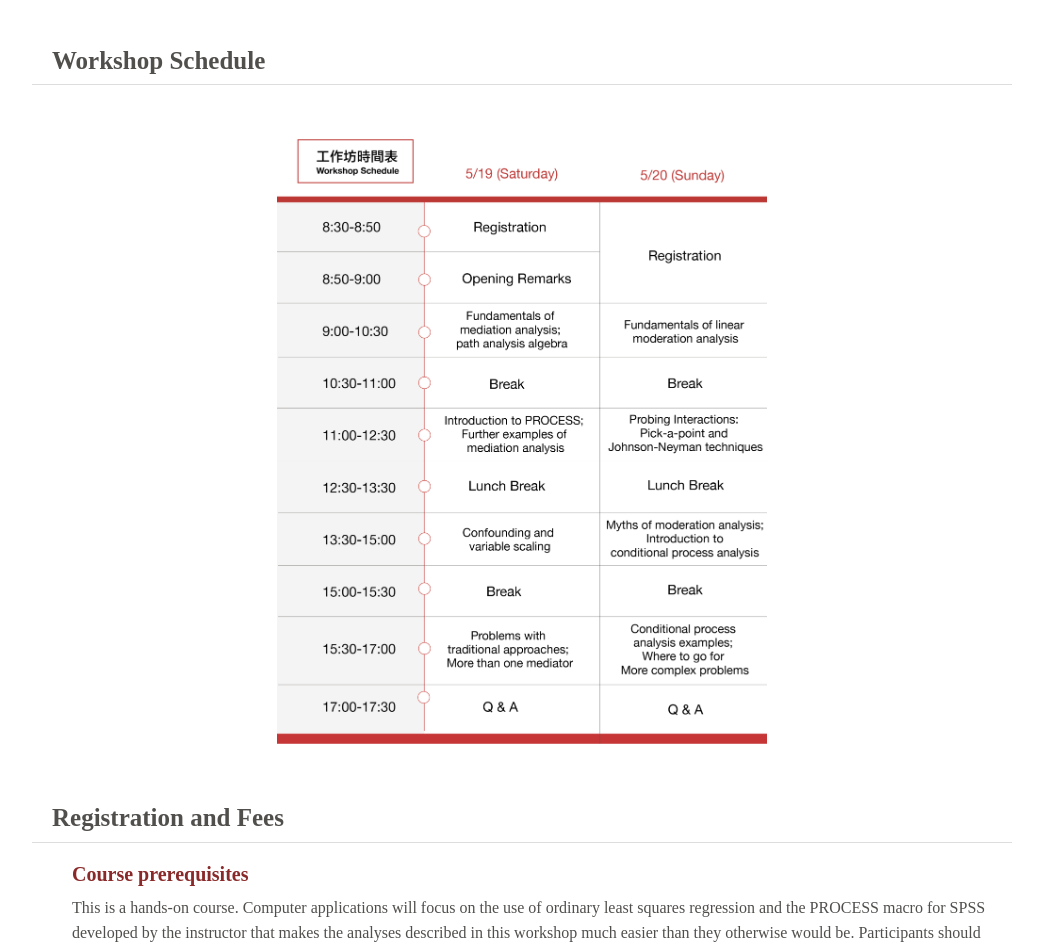
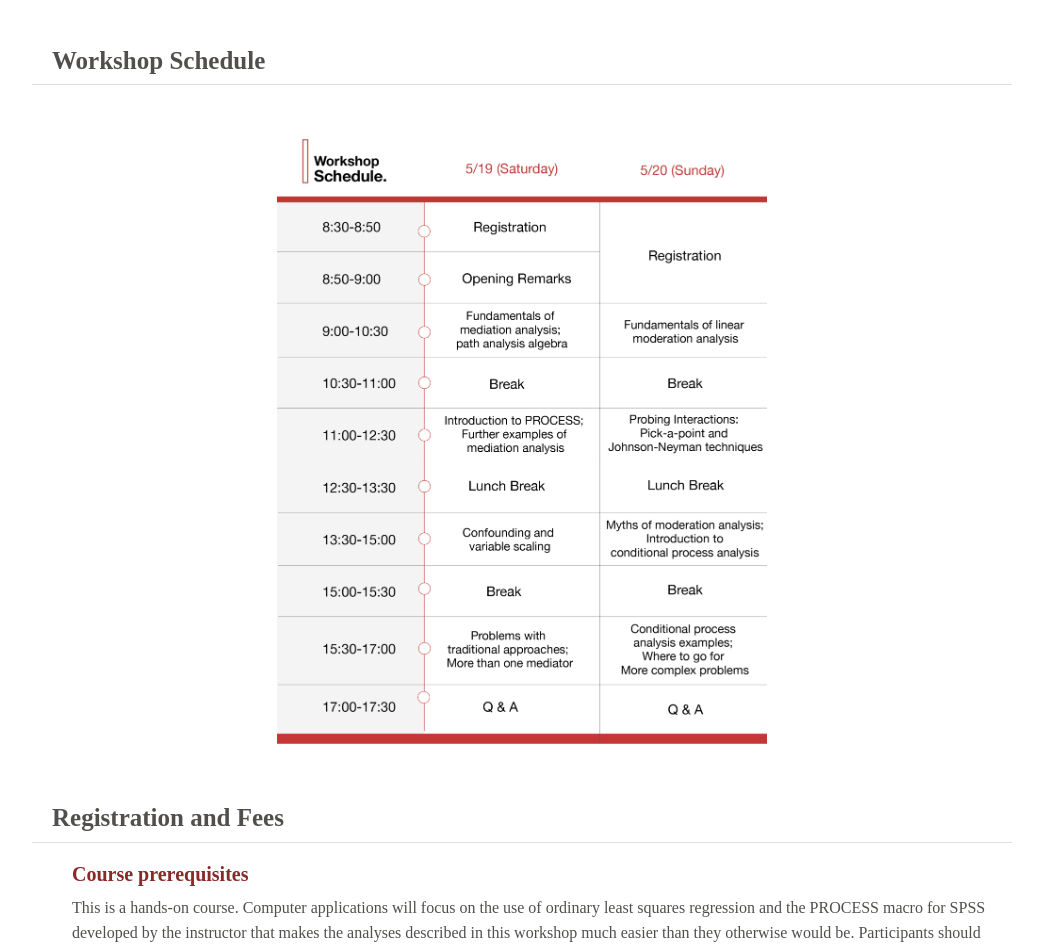
Before and after one commit to yubinTW/Mediation-Moderation-and-Conditional-Process-Analysis, a plain HTML site: page index-en.html in a window 1280 px wide. Shown: the part 2660-3604 px from the top of the page, without its empty margins (118-1161 px from the left). Drawn offline with nearby package versions, Linux system fonts and the light colour scheme.

Commit message:
modify schedule to english

```diff
--- a/index-en.html
+++ b/index-en.html
@@ -186,7 +186,7 @@
 	<!-- schedule -->
 	<section id="s3">
 		<h1>Workshop Schedule</h1>
-		<div class="schedule"><img src="images/schedule.png" alt="schedule">
+		<div class="schedule"><img src="images/schedule-en.png" alt="schedule">
 		</div>
 	</section>
 	<!-- register -->
```
Also changed, not shown: images/schedule-en.png (added).
